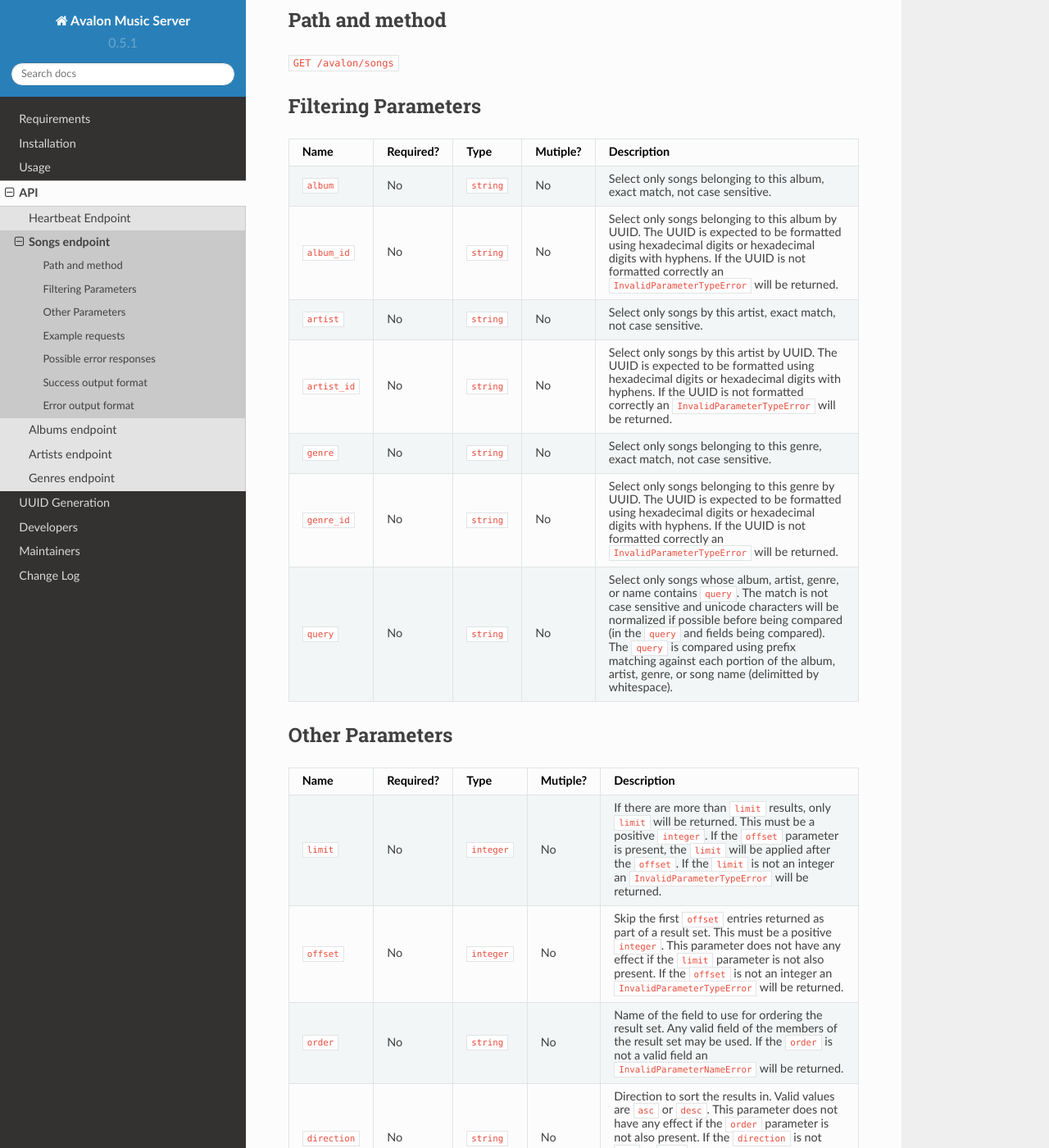
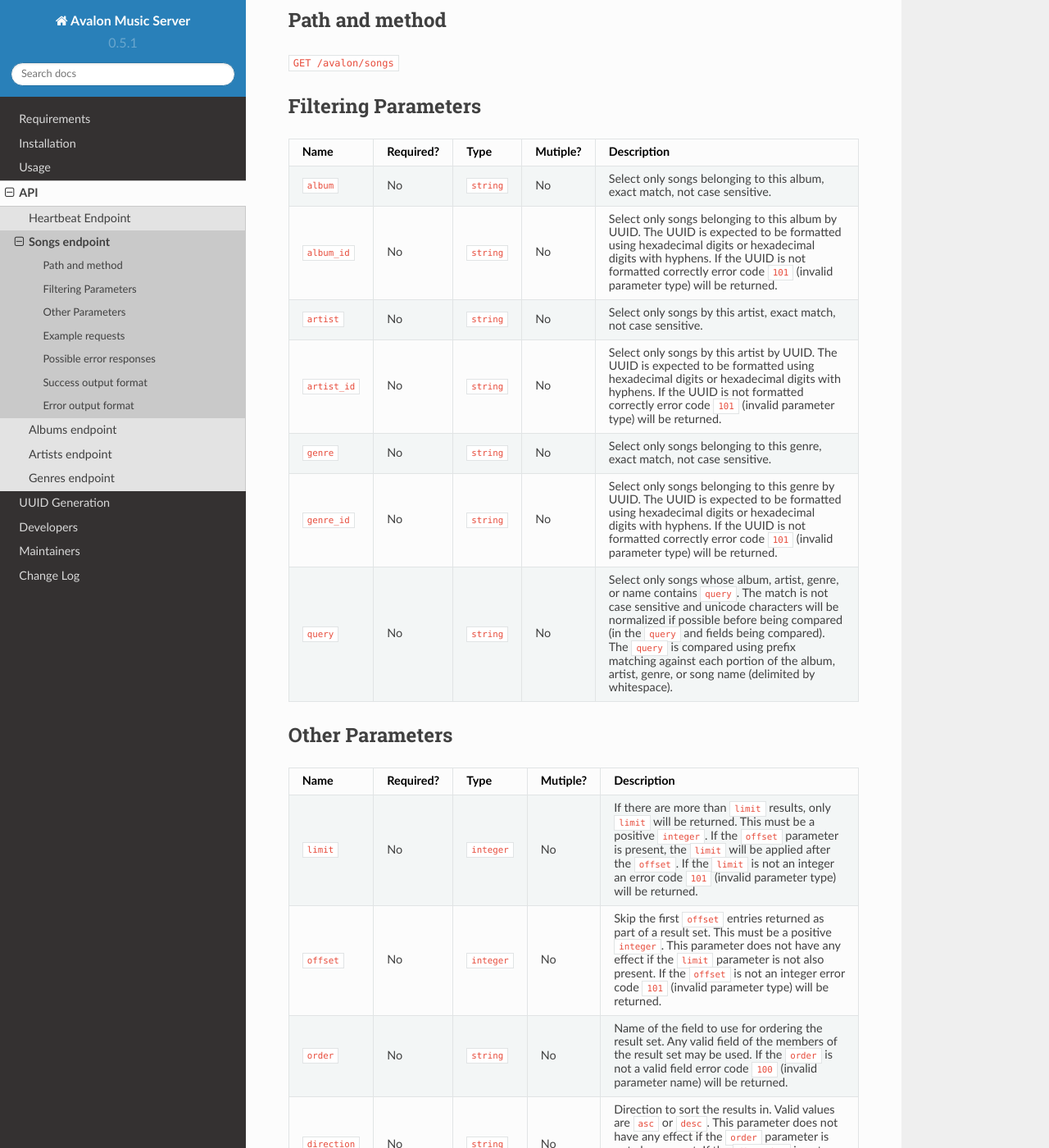
Before and after one commit to 56quarters/avalonms, a Sphinx documentation site: the page built from doc/source/api/songs.rst, in a window 1280 px wide and 1400 px high, scrolled down 225 px. Shown: the whole window at 82% size. Built offline with Sphinx 7.4.7 and the Read the Docs theme 2.0.0, drawn with Linux system fonts in a browser that asks for light colours; some of the changed text lies outside the part shown.

Commit message:
Fix typos and refer to errors by codes, not defunct error names

```diff
--- a/doc/source/api/albums.rst
+++ b/doc/source/api/albums.rst
@@ -21,7 +21,7 @@
                                                         not case sensitive and unicode characters will be normalized if
                                                         possible before being compared (in the ``query`` and fields
                                                         being compared). The ``query`` is compared using prefix
-                                                        matching against each portion of the album (delimitted by
+                                                        matching against each portion of the album (delimited by
                                                         whitespace).
 ============= ============= ============= ============= ===============================================================
 
--- a/doc/source/api/artists.rst
+++ b/doc/source/api/artists.rst
@@ -21,7 +21,7 @@
                                                         not case sensitive and unicode characters will be normalized if
                                                         possible before being compared (in the ``query`` and fields
                                                         being compared). The ``query`` is compared using prefix
-                                                        matching against each portion of the artist (delimitted by
+                                                        matching against each portion of the artist (delimited by
                                                         whitespace).
 ============= ============= ============= ============= ===============================================================
 
--- a/doc/source/api/genres.rst
+++ b/doc/source/api/genres.rst
@@ -21,7 +21,7 @@
                                                         not case sensitive and unicode characters will be normalized if
                                                         possible before being compared (in the ``query`` and fields
                                                         being compared). The ``query`` is compared using prefix
-                                                        matching against each portion of the genre (delimitted by
+                                                        matching against each portion of the genre (delimited by
                                                         whitespace).
 ============= ============= ============= ============= ===============================================================
 
--- a/doc/source/api/order_limit.rst
+++ b/doc/source/api/order_limit.rst
@@ -8,22 +8,22 @@
                                                         be returned. This must be a positive ``integer``. If the
                                                         ``offset`` parameter is present, the ``limit`` will be applied
                                                         after the ``offset``. If the ``limit`` is not an integer an
-                                                        ``InvalidParameterTypeError`` will be returned.
+                                                        error code ``101`` (invalid parameter type) will be returned.
 ------------- ------------- ------------- ------------- ---------------------------------------------------------------
 ``offset``    No            ``integer``   No            Skip the first ``offset`` entries returned as part of a result
                                                         set. This must be a positive ``integer``. This parameter does
                                                         not have any effect if the ``limit`` parameter is not also
-                                                        present. If the ``offset`` is not an integer an
-                                                        ``InvalidParameterTypeError`` will be returned.
+                                                        present. If the ``offset`` is not an integer error code
+                                                        ``101`` (invalid parameter type) will be returned.
 ------------- ------------- ------------- ------------- ---------------------------------------------------------------
 ``order``     No            ``string``    No            Name of the field to use for ordering the result set. Any valid
                                                         field of the members of the result set may be used. If the
-                                                        ``order`` is not a valid field an ``InvalidParameterNameError``
-                                                        will be returned.
+                                                        ``order`` is not a valid field error code ``100`` (invalid
+                                                        parameter name) will be returned.
 ------------- ------------- ------------- ------------- ---------------------------------------------------------------
 ``direction`` No            ``string``    No            Direction to sort the results in. Valid values are ``asc`` or
                                                         ``desc``. This parameter does not have any effect if the
                                                         ``order`` parameter is not also present. If the ``direction``
-                                                        is not ``asc`` or ``desc`` an ``InvalidParameterValueError``
-                                                        will be returned.
+                                                        is not ``asc`` or ``desc`` error code ``102`` (invalid
+                                                        parameter value) will be returned.
 ============= ============= ============= ============= ===============================================================
--- a/doc/source/api/songs.rst
+++ b/doc/source/api/songs.rst
@@ -23,15 +23,16 @@
 ``album_id``  No            ``string``    No            Select only songs belonging to this album by UUID. The UUID is
                                                         expected to be formatted using hexadecimal digits or
                                                         hexadecimal digits with hyphens. If the UUID is not formatted
-                                                        correctly an ``InvalidParameterTypeError`` will be returned.
+                                                        correctly error code ``101`` (invalid parameter type) will be
+                                                        returned.
 ------------- ------------- ------------- ------------- ---------------------------------------------------------------
 ``artist``    No            ``string``    No            Select only songs by this artist, exact match, not case
                                                         sensitive.
 ------------- ------------- ------------- ------------- ---------------------------------------------------------------
 ``artist_id`` No            ``string``    No            Select only songs by this artist by UUID. The UUID is expected
                                                         to be formatted using hexadecimal digits or hexadecimal digits
-                                                        with hyphens. If the UUID is not formatted correctly an
-                                                        ``InvalidParameterTypeError`` will be returned.
+                                                        with hyphens. If the UUID is not formatted correctly error code
+                                                        ``101`` (invalid parameter type) will be returned.
 ------------- ------------- ------------- ------------- ---------------------------------------------------------------
 ``genre``     No            ``string``    No            Select only songs belonging to this genre, exact match, not
                                                         case sensitive.
@@ -39,7 +40,7 @@
 ``genre_id``  No            ``string``    No            Select only songs belonging to this genre by UUID. The UUID is
                                                         expected to be formatted using hexadecimal digits or
                                                         hexadecimal digits with hyphens. If the UUID is not formatted
-                                                        correctly an ``InvalidParameterTypeError`` will be
+                                                        correctly error code ``101`` (invalid parameter type) will be
                                                         returned.
 ------------- ------------- ------------- ------------- ---------------------------------------------------------------
 ``query``     No            ``string``    No            Select only songs whose album, artist, genre, or name contains
@@ -47,7 +48,7 @@
                                                         characters will be normalized if possible before being compared
                                                         (in the ``query`` and fields being compared). The ``query`` is
                                                         compared using prefix matching against each portion of the
-                                                        album, artist, genre, or song name (delimitted by whitespace).
+                                                        album, artist, genre, or song name (delimited by whitespace).
 ============= ============= ============= ============= ===============================================================
 
 Other Parameters
```
